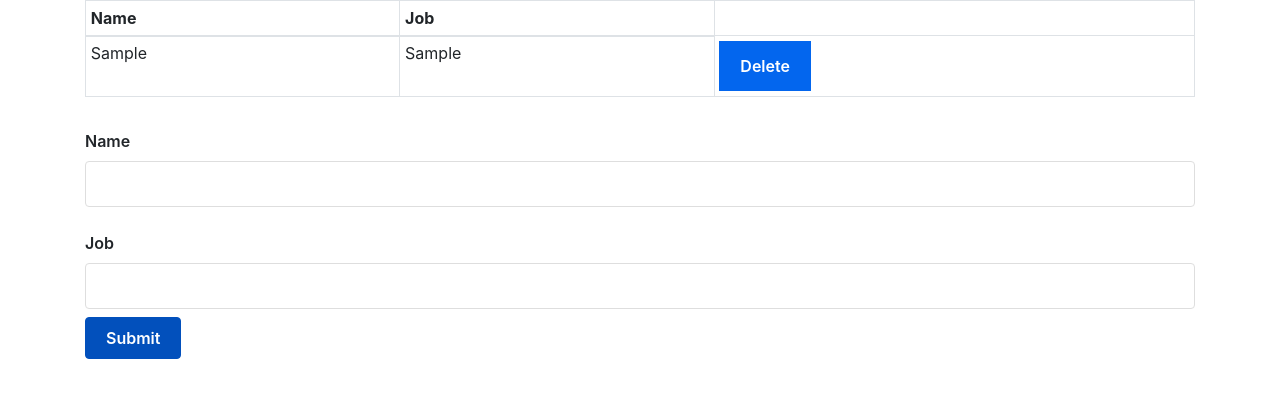
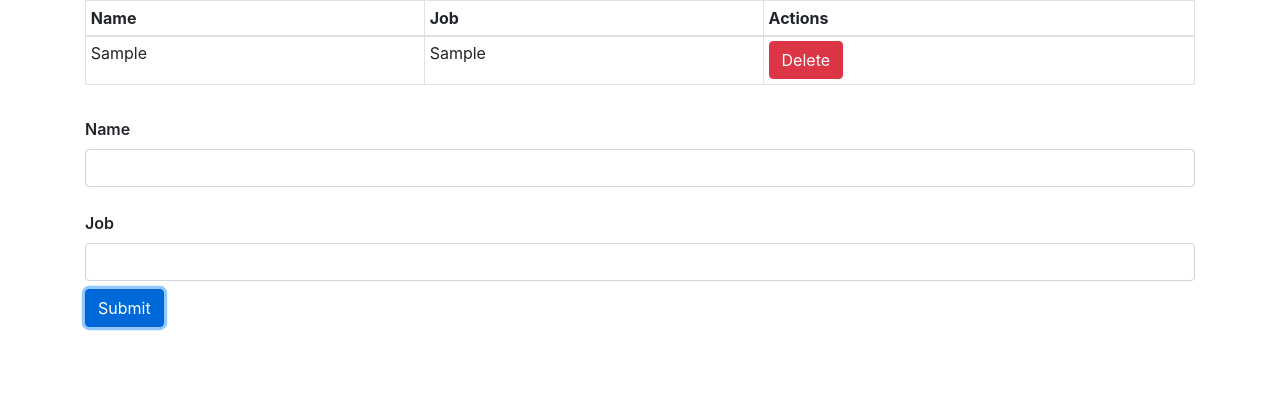
Before and after one commit to mkawa125/react-tutorial, a React (Create React App) app: page / in a window 1280 px wide. Both pictures are taken after typing "Sample", "Sample" into the empty fields and a click on the button "Submit". Shown: the top 398 px of the page. Built offline with nearby package versions, Linux system fonts and the light colour scheme.

Commit message:
Try to change button styles

```diff
--- a/src/components/Form.js
+++ b/src/components/Form.js
@@ -36,6 +36,7 @@ render() {
         type="text"
         name="name"
         id="name"
+        className="form-control"
         value={name}
         onChange={this.handleChange} />
       <label for="job">Job</label>
@@ -43,10 +44,11 @@ render() {
         type="text"
         name="job"
         id="job"
+        className="form-control"
         value={job}
         onChange={ this.handleChange } />
 
-          <input type="button" value="Submit" onClick={this.submitForm} />
+          <input className="btn btn-primary" type="button" value="Submit" onClick={this.submitForm} />
     </form>
   );
 }
--- a/src/components/Table.js
+++ b/src/components/Table.js
@@ -6,6 +6,7 @@ const TableHeader = () => {
       <tr>
         <th>Name</th>
         <th>Job</th>
+        <th>Actions</th>
       </tr>
     </thead>
   )
@@ -16,10 +17,10 @@ const TableBody = (props) => {
     return (
       <tr key={index}>
         <td>{row.name}</td>
-            <td>{ row.job }</td>
-            <td>
-                <button onClick={() => props.removeCharacter(index)}>Delete</button>
-            </td>
+        <td>{ row.job }</td>
+        <td>
+            <button className="btn btn-danger" onClick={() => props.removeCharacter(index)}>Delete</button>
+        </td>
       </tr>
     )
   })
```
